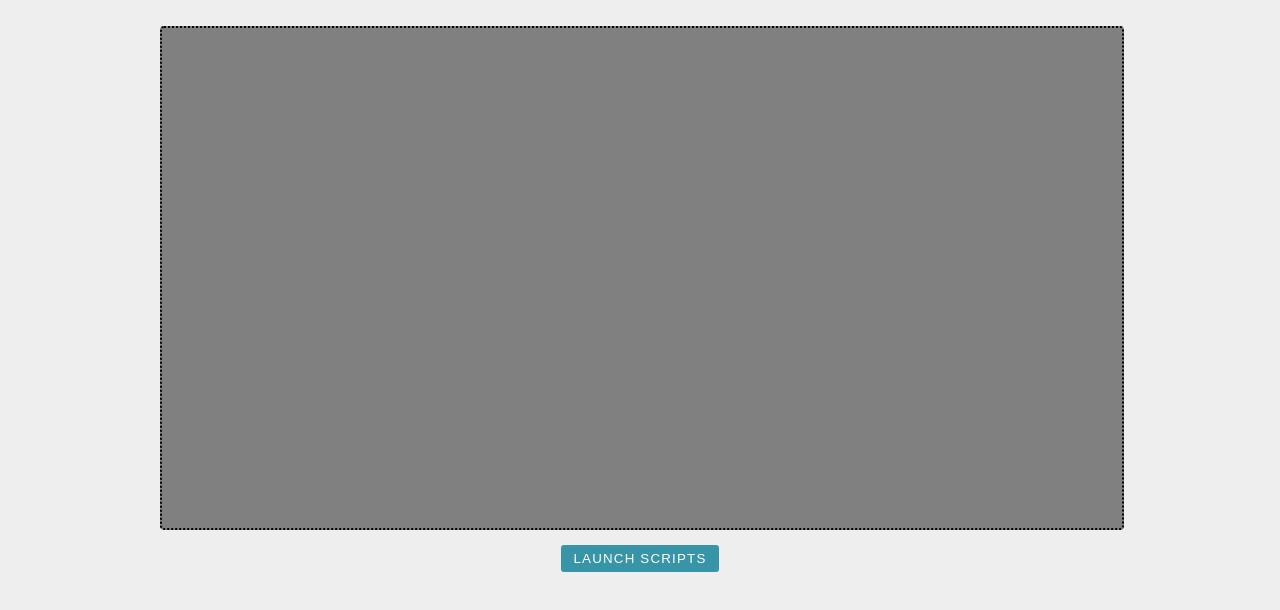
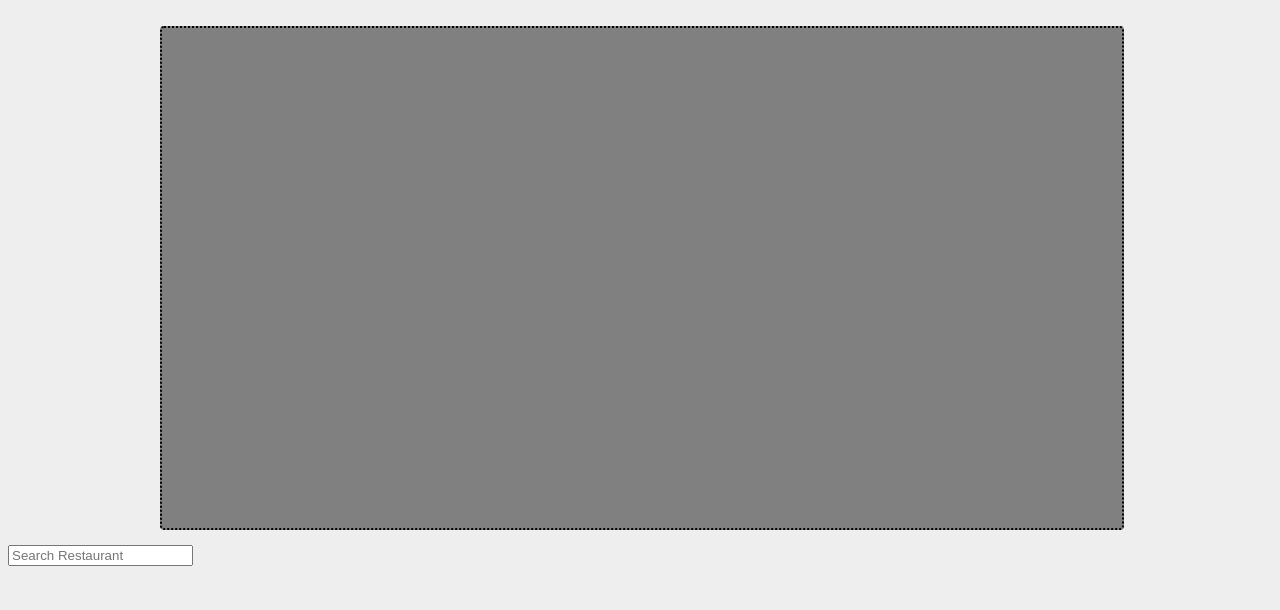
Before and after one commit to ptrkx/INST377-Assign2-Gr32, a website: page design/index.html in a window 1280 px wide. Shown: the part 110-720 px from the top of the page. Drawn offline with nearby package versions, Linux system fonts and the light colour scheme.

Commit message:
updated undex for search

```diff
--- a/design/index.html
+++ b/design/index.html
@@ -15,12 +15,13 @@
     <div class="header"><h1>Assignment 2 Team 32</h1></div>
     <div class="wrapper">
       <div class="container flex-outer">
-        <form>
         <div id="chartContainer"></div>
-        <button type="submit" class="submitButton" name="submitButton">Launch Scripts</button>
+      </div>
+      <form class="search">
+        <input type="text" placeholder="Search Restaurant" name="searchbar">
       </form>
-      </div>
     </div>
+
     <script src="canvasjs.min.js"></script>
     <script src="script.js"></script>
   </body>
```
